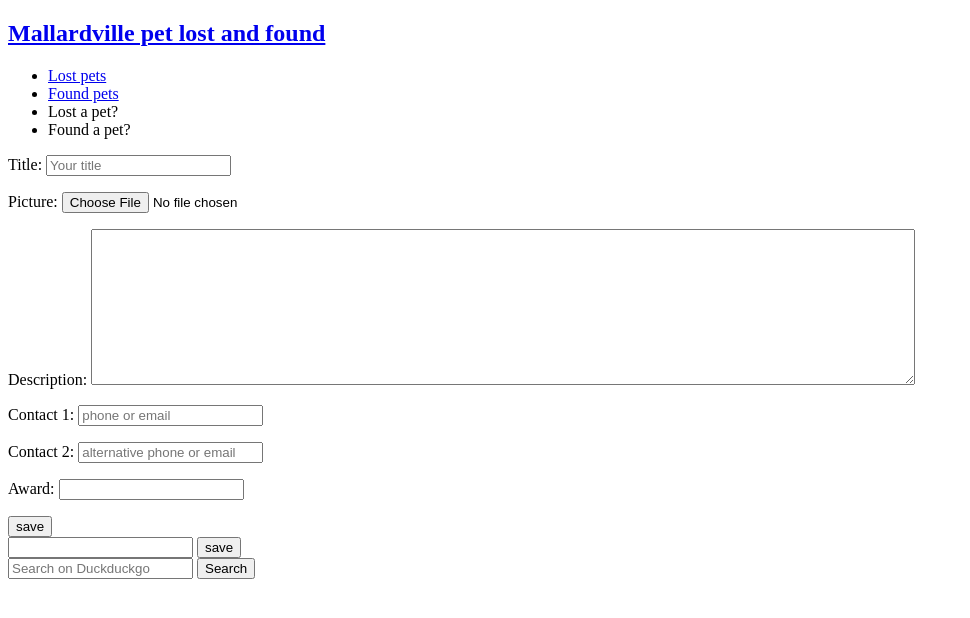
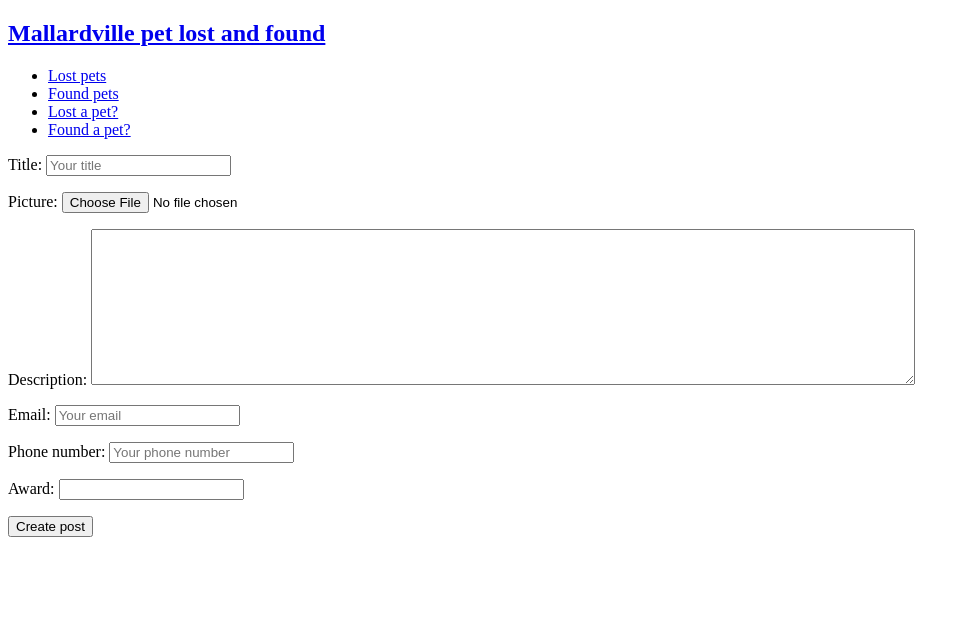
Before and after one commit to heikalb/django-sample, a Django app: page /post/create/lost in a window 1280 px wide. Shown: the top 618 px of the page, without its empty margins (0-970 px from the left). Run offline with Django 3.2, Linux system fonts and the light colour scheme; parts of the project's set-up code (start-up, migrations or seed data) failed here and were passed over.

Commit message:
added create forms

```diff
--- a/src/posts/forms.py
+++ b/src/posts/forms.py
@@ -6,11 +6,7 @@ from .models import Post
 class PostForm(forms.ModelForm):
     class Meta:
         model = Post
-        fields = [
-            'title',
-            'description',
-            'award'
-        ]
+        fields = ['title', 'description']
 
 
 # Basic form class to be extended
@@ -31,16 +27,16 @@ class BaseForm(forms.Form):
                                   )
                                   )
 
-    email = forms.EmailField(label='Contact 1', required=True,
+    email = forms.EmailField(label='Email', required=True,
                             widget=forms.TextInput(
-                                attrs={'placeholder': 'phone or email'}
+                                attrs={'placeholder': 'Your email'}
                             )
                             )
 
-    phone = forms.CharField(label='Contact 2', required=True,
+    phone = forms.CharField(label='Phone number', required=True,
                             widget=forms.TextInput(
                                 attrs={
-                                    'placeholder': 'alternative phone or email'}
+                                    'placeholder': 'Your phone number'}
                             )
                             )
 
--- a/src/posts/templates/posts/post_create.html
+++ b/src/posts/templates/posts/post_create.html
@@ -3,16 +3,11 @@
 {% block content %}
 <form method="POST"> {% csrf_token %}
     {{ form.as_p }}
-    <input type="submit" value="save"/>
+    <input type="submit" value="Create post"/>
 </form>
 
-<form method="POST"> {% csrf_token%}
-    <input type="text" name="title"/>
-    <input type="submit" value="save">
-</form>
-
-<form action='https://duckduckgo.com' method="POST">
+<!--form action='https://duckduckgo.com' method="POST">
     <input type="text" name="q" placeholder="Search on Duckduckgo"/>
     <input type="submit" value="Search">
-</form>
+</form-->
 {% endblock %}
--- a/src/posts/urls.py
+++ b/src/posts/urls.py
@@ -18,9 +18,8 @@ urlpatterns = [
     path('lost/', lost_post_list_view, name='lost-post-list'),
     path('found/', found_post_list_view, name='found-post-list'),
 
-    path('create/', post_create_view, name='create-post'),
-    path('create/lost', lost_post_create_view, name='create-post'),
-    path('create/found', found_post_create_view, name='create-post'),
+    path('create/lost', lost_post_create_view, name='create-lost-post'),
+    path('create/found', found_post_create_view, name='create-found-post'),
 
     path('<int:id>/delete/', delete_post_view, name='post-delete')
 ]
--- a/src/templates/navbar.html
+++ b/src/templates/navbar.html
@@ -2,8 +2,8 @@
     <a href="/"><h1>Mallardville pet lost and found</h1></a>
     <ul>
         <li><a href="/post/lost">Lost pets</a></li>
-        <li><a a href="/post/found">Found pets</a></li>
-        <li><a>Lost a pet?</a></li>
-        <li><a>Found a pet?</a></li>
+        <li><a href="/post/found">Found pets</a></li>
+        <li><a href="/post/create/lost">Lost a pet?</a></li>
+        <li><a href="/post/create/found">Found a pet?</a></li>
     </ul>
 </nav>
```
